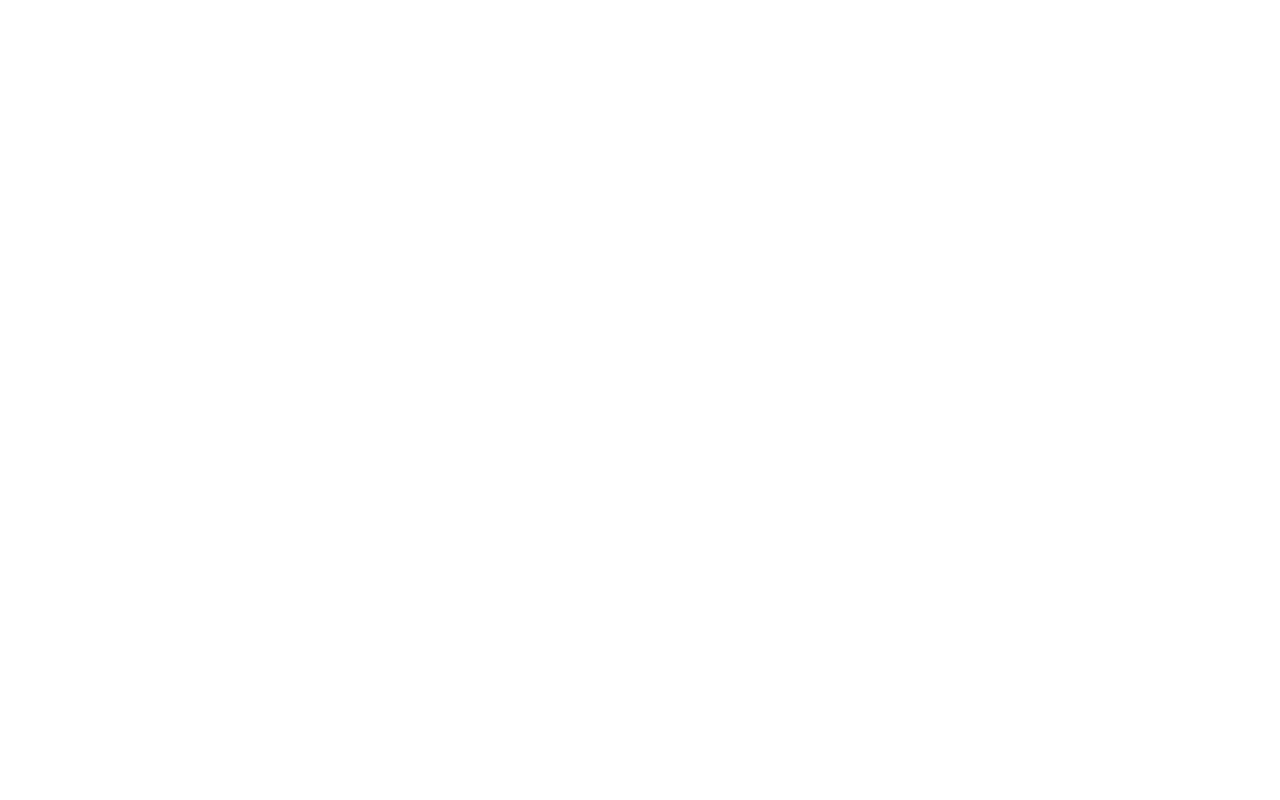
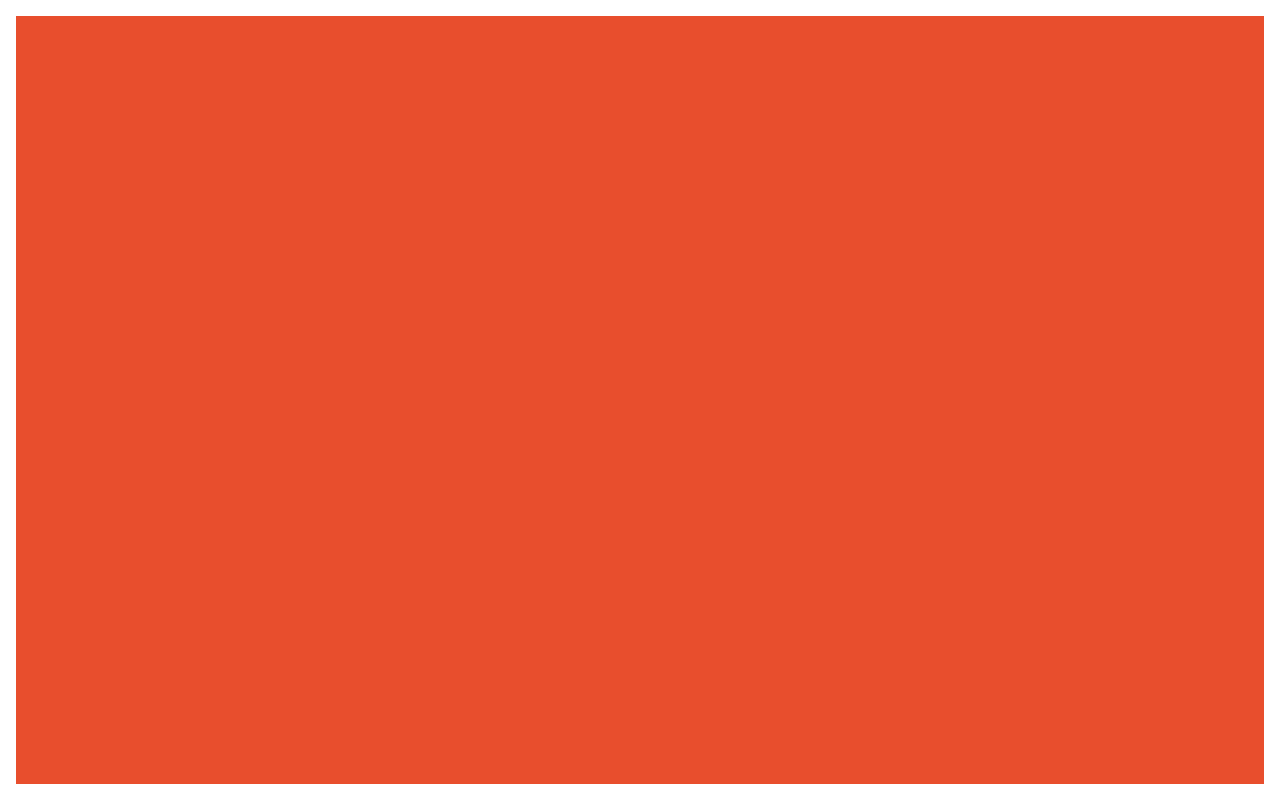
Before and after one commit to justinkropp/kropp.studio, a website built with Parcel: page index.html in a window 1280 px wide. Built offline with nearby package versions, Linux system fonts and the light colour scheme.

Commit message:
updating landing page

```diff
--- a/css/main.scss
+++ b/css/main.scss
@@ -1,5 +1,20 @@
-html {
-  color: #222;
-  font-size: 1em;
-  line-height: 1.4;
+* {
+  box-sizing: border-box;
+  -webkit-font-smoothing: antialiased;
+  -moz-osx-font-smoothing: grayscale;
 }
+
+html,
+body {
+  height: 100%;
+  margin: 0;
+  padding: 0;
+  font-family:"Scala", serif;
+}
+
+body {
+  width: 100%;
+  height: 100vh;
+  background: #E84E2D;
+  border: 1em solid #fff;
+}
--- a/index.html
+++ b/index.html
@@ -4,7 +4,7 @@
 <head>
   <meta charset="utf-8">
   <title>Kropp.Studio</title>
-  <meta name="description" content="">
+  <meta name="description" content="A contemporary design practice focused on user experience design.">
   <meta name="viewport" content="width=device-width, initial-scale=1">
 
   <meta property="og:title" content="">
```
Also changed, not shown: css/main.css, favicon.ico, icon.png, 1 other file.
